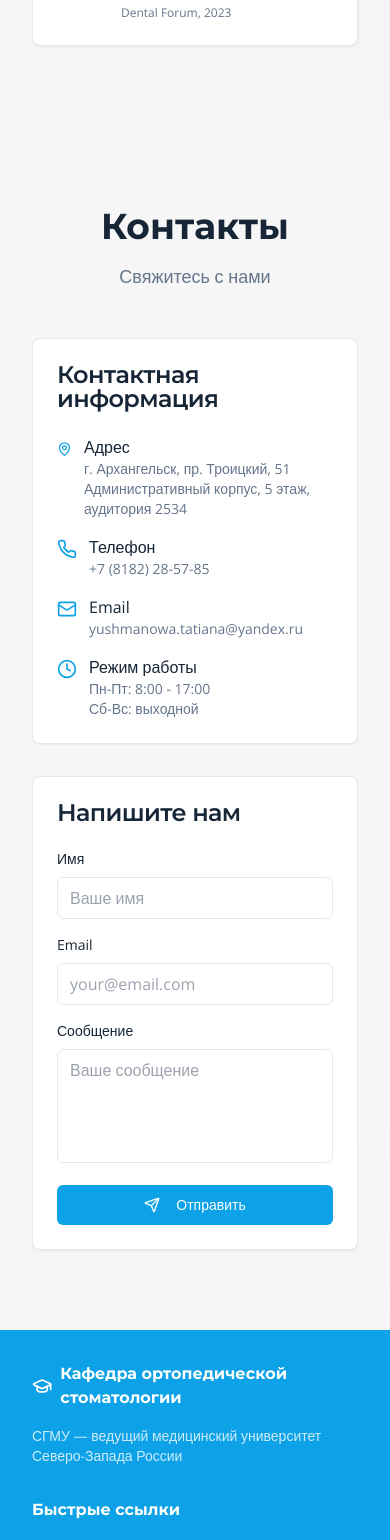
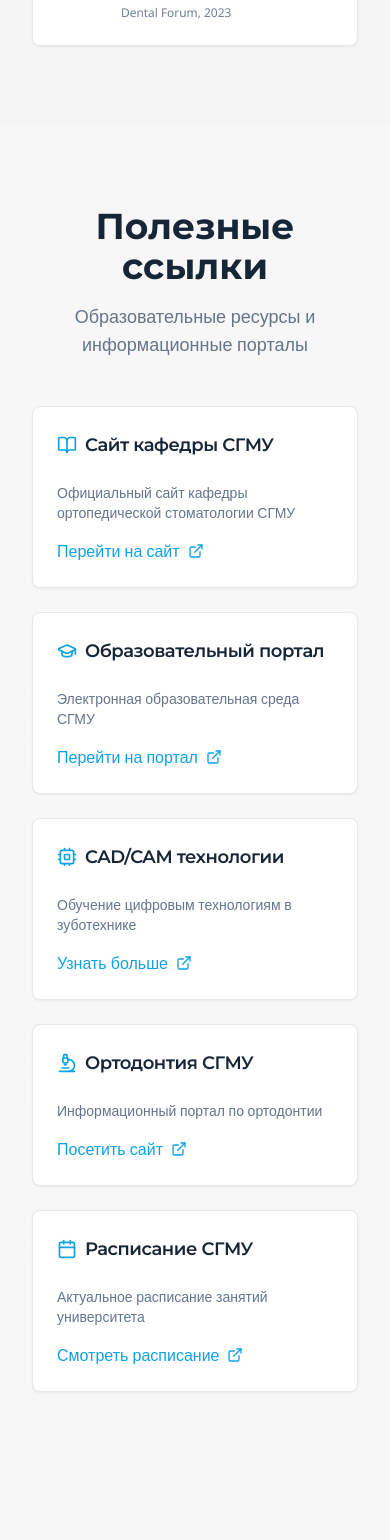
Before and after one commit to pr-poehali-dev/sgmu-orthodontics-site, a React (Vite) app: page / in a window 390 px wide. Shown: the part 7180-8720 px from the top of the page. Built offline with nearby package versions, Linux system fonts and the light colour scheme.

Commit message:
feat: Добавить вкладку "Полезные ссылки"

```diff
--- a/src/pages/Index.tsx
+++ b/src/pages/Index.tsx
@@ -115,6 +115,7 @@ const Index = () => {
               { id: 'teachers', label: 'Преподаватели', icon: 'Users' },
               { id: 'students', label: 'Студентам', icon: 'BookOpen' },
               { id: 'science', label: 'Наука', icon: 'FlaskConical' },
+              { id: 'links', label: 'Полезные ссылки', icon: 'Link' },
               { id: 'contacts', label: 'Контакты', icon: 'Mail' }
             ].map((item) => (
               <button
@@ -701,6 +702,133 @@ const Index = () => {
         </div>
       </section>
 
+      <section id="links" className="py-20 bg-secondary/30">
+        <div className="container">
+          <div className="mb-12 text-center animate-fade-in">
+            <h3 className="text-4xl font-bold mb-4">Полезные ссылки</h3>
+            <p className="text-muted-foreground text-lg">
+              Образовательные ресурсы и информационные порталы
+            </p>
+          </div>
+          <div className="grid md:grid-cols-2 lg:grid-cols-3 gap-6 max-w-6xl mx-auto">
+            <Card className="animate-fade-in hover:shadow-lg transition-all hover:scale-105">
+              <CardHeader>
+                <CardTitle className="flex items-center gap-2 text-lg">
+                  <Icon name="BookOpen" className="h-5 w-5 text-primary" />
+                  Сайт кафедры СГМУ
+                </CardTitle>
+              </CardHeader>
+              <CardContent>
+                <p className="text-sm text-muted-foreground mb-4">
+                  Официальный сайт кафедры ортопедической стоматологии СГМУ
+                </p>
+                <a
+                  href="https://www.nsmu.ru/student/faculty/department/stomat_ortop/index.php"
+                  target="_blank"
+                  rel="noopener noreferrer"
+                  className="inline-flex items-center gap-2 text-primary hover:underline"
+                >
+                  Перейти на сайт
+                  <Icon name="ExternalLink" className="h-4 w-4" />
+                </a>
+              </CardContent>
+            </Card>
+
+            <Card className="animate-fade-in hover:shadow-lg transition-all hover:scale-105" style={{ animationDelay: '0.1s' }}>
+              <CardHeader>
+                <CardTitle className="flex items-center gap-2 text-lg">
+                  <Icon name="GraduationCap" className="h-5 w-5 text-primary" />
+                  Образовательный портал
+                </CardTitle>
+              </CardHeader>
+              <CardContent>
+                <p className="text-sm text-muted-foreground mb-4">
+                  Электронная образовательная среда СГМУ
+                </p>
+                <a
+                  href="https://edu.nsmu.ru/"
+                  target="_blank"
+                  rel="noopener noreferrer"
+                  className="inline-flex items-center gap-2 text-primary hover:underline"
+                >
+                  Перейти на портал
+                  <Icon name="ExternalLink" className="h-4 w-4" />
+                </a>
+              </CardContent>
+            </Card>
+
+            <Card className="animate-fade-in hover:shadow-lg transition-all hover:scale-105" style={{ animationDelay: '0.2s' }}>
+              <CardHeader>
+                <CardTitle className="flex items-center gap-2 text-lg">
+                  <Icon name="Cpu" className="h-5 w-5 text-primary" />
+                  CAD/CAM технологии
+                </CardTitle>
+              </CardHeader>
+              <CardContent>
+                <p className="text-sm text-muted-foreground mb-4">
+                  Обучение цифровым технологиям в зуботехнике
+                </p>
+                <a
+                  href="https://dentedu.ru/zubotehnika-cad-cam"
+                  target="_blank"
+                  rel="noopener noreferrer"
+                  className="inline-flex items-center gap-2 text-primary hover:underline"
+                >
+                  Узнать больше
+                  <Icon name="ExternalLink" className="h-4 w-4" />
+                </a>
+              </CardContent>
+            </Card>
+
+            <Card className="animate-fade-in hover:shadow-lg transition-all hover:scale-105" style={{ animationDelay: '0.3s' }}>
+              <CardHeader>
+                <CardTitle className="flex items-center gap-2 text-lg">
+                  <Icon name="Microscope" className="h-5 w-5 text-primary" />
+                  Ортодонтия СГМУ
+                </CardTitle>
+              </CardHeader>
+              <CardContent>
+                <p className="text-sm text-muted-foreground mb-4">
+                  Информационный портал по ортодонтии
+                </p>
+                <a
+                  href="https://sgmu-orthodontics-site--preview.poehali.dev/"
+                  target="_blank"
+                  rel="noopener noreferrer"
+                  className="inline-flex items-center gap-2 text-primary hover:underline"
+                >
+                  Посетить сайт
+                  <Icon name="ExternalLink" className="h-4 w-4" />
+                </a>
+              </CardContent>
+            </Card>
+
+            <Card className="animate-fade-in hover:shadow-lg transition-all hover:scale-105" style={{ animationDelay: '0.4s' }}>
+              <CardHeader>
+                <CardTitle className="flex items-center gap-2 text-lg">
+                  <Icon name="Calendar" className="h-5 w-5 text-primary" />
+                  Расписание СГМУ
+                </CardTitle>
+              </CardHeader>
+              <CardContent>
+                <p className="text-sm text-muted-foreground mb-4">
+                  Актуальное расписание занятий университета
+                </p>
+                <a
+                  href="https://ruz.nsmu.ru/"
+                  target="_blank"
+                  rel="noopener noreferrer"
+                  className="inline-flex items-center gap-2 text-primary hover:underline"
+                >
+                  Смотреть расписание
+                  <Icon name="ExternalLink" className="h-4 w-4" />
+                </a>
+              </CardContent>
+            </Card>
+          </div>
+        </div>
+      </section>
+
       <section id="contacts" className="py-20">
         <div className="container">
           <div className="mb-12 text-center animate-fade-in">
```
